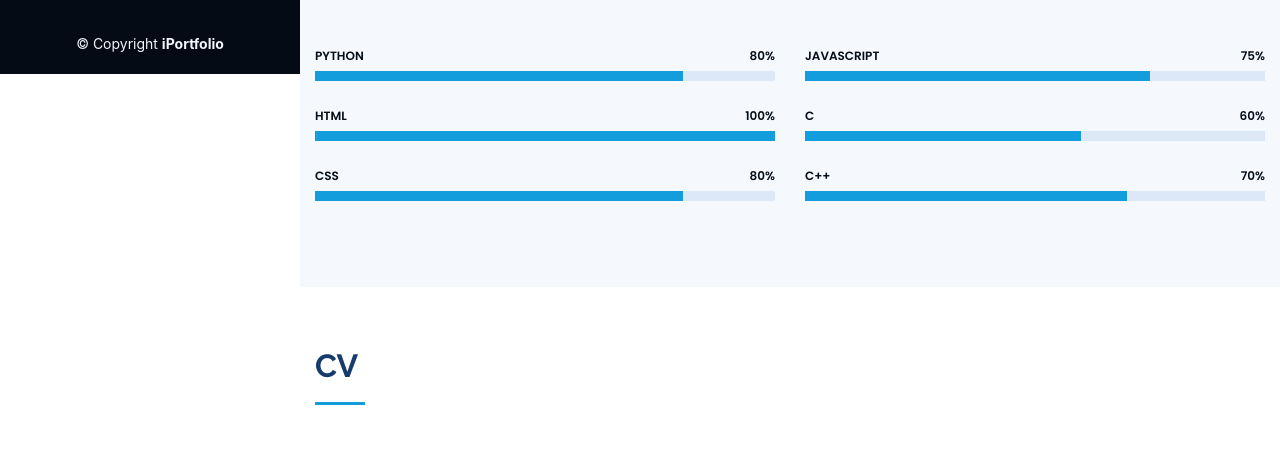
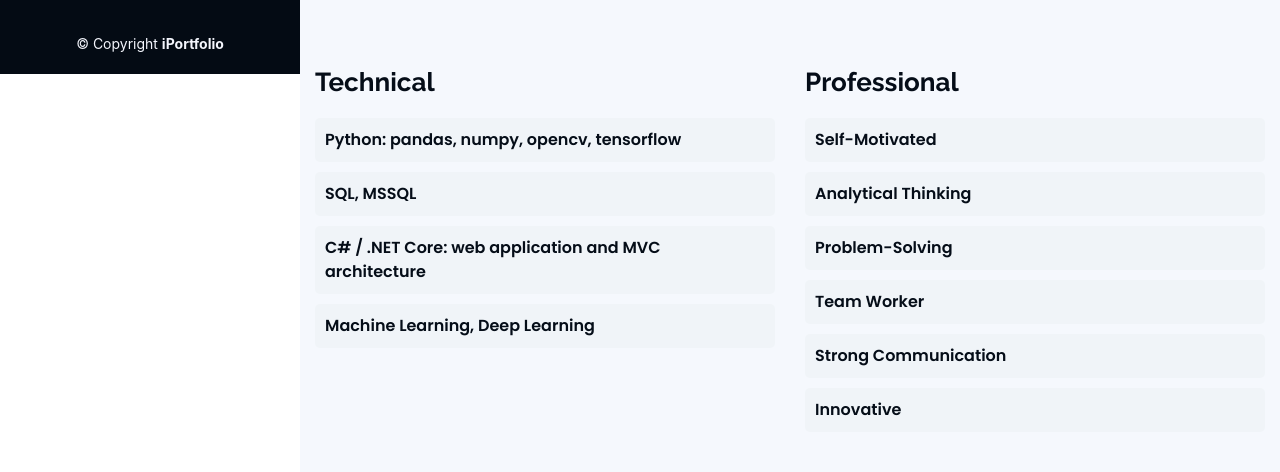
Before and after one commit to tutenstein/tutenstein.github.io, a plain HTML site: page index.html in a window 1280 px wide. Shown: the part 726-1198 px from the top of the page. Drawn offline with nearby package versions, Linux system fonts and the light colour scheme; a script that the page names is missing.

Commit message:
update skills

```diff
--- a/assets/css/style.css
+++ b/assets/css/style.css
@@ -453,7 +453,37 @@ section {
   transition: 0.9s;
   background-color: #149ddd;
 }
+.skills-list {
+  list-style-type: none;
+  padding: 0;
+  margin: 0;
+}
 
+.skills-list li {
+  font-size: 16px;
+  font-weight: 600;
+  margin-bottom: 10px;
+  color: #050d18;
+  font-family: "Poppins", sans-serif;
+  background-color: #f0f4f8; /* Light background color */
+  padding: 10px;
+  border-radius: 5px;
+  transition: background-color 0.3s, transform 0.3s;
+}
+
+.skills-list li:hover {
+  background-color: #dce8f8; /* Change background on hover */
+  transform: translateY(-5px); /* Slight lift on hover */
+  box-shadow: 0 4px 8px rgba(0, 0, 0, 0.1); /* Add shadow on hover */
+}
+
+.skills .skills-title{
+  font-size: 26px;
+  font-weight: 700;
+  margin-top: 20px;
+  margin-bottom: 20px;
+  color: #050d18;
+}
 /*--------------------------------------------------------------
 # Resume
 --------------------------------------------------------------*/
@@ -1169,6 +1199,20 @@ section {
 .favorite .row .col-lg-6{
   height: 600px;
 }*/
+.responsive-gif {
+  width: 100%;
+  height: auto;
+  max-width: 100%;
+  display: block;
+  margin: 0 auto;
+}
+.responsive-img {
+  width: 100%;
+  height: auto;
+  max-width: 100%;
+  display: block;
+  margin: 0 auto;
+}
 
 @media only screen and (max-width: 500) {
   .divider {
--- a/index.html
+++ b/index.html
@@ -115,68 +115,31 @@
     <!-- ======= Skills Section ======= -->
     <section id="skills" class="skills section-bg">
       <div class="container">
-
         <div class="section-title">
           <h2>Skills</h2>
         </div>
-
         <div class="row skills-content">
-
           <div class="col-lg-6" data-aos="fade-up">
-
-            <div class="progress">
-              <span class="skill">Python <i class="val">80%</i></span>
-              <div class="progress-bar-wrap">
-                <div class="progress-bar" role="progressbar" aria-valuenow="80" aria-valuemin="0" aria-valuemax="100"></div>
-              </div>
-            </div>
-
-            <div class="progress">
-              <span class="skill">HTML <i class="val">100%</i></span>
-              <div class="progress-bar-wrap">
-                <div class="progress-bar" role="progressbar" aria-valuenow="100" aria-valuemin="0" aria-valuemax="100"></div>
-              </div>
-            </div>
-
-            <div class="progress">
-              <span class="skill">CSS <i class="val">80%</i></span>
-              <div class="progress-bar-wrap">
-                <div class="progress-bar" role="progressbar" aria-valuenow="80" aria-valuemin="0" aria-valuemax="100"></div>
-              </div>
-            </div>
-
-
+            <h3 class="skills-title">Technical</h3>
+            <ul class="skills-list">
+              <li>Python: pandas, numpy, opencv, tensorflow</li>
+              <li>SQL, MSSQL</li>
+              <li>C# / .NET Core: web application and MVC architecture</li>
+              <li>Machine Learning, Deep Learning</li>
+            </ul>
           </div>
-
           <div class="col-lg-6" data-aos="fade-up" data-aos-delay="100">
-
-
-            <div class="progress">
-              <span class="skill">JavaScript <i class="val">75%</i></span>
-              <div class="progress-bar-wrap">
-                <div class="progress-bar" role="progressbar" aria-valuenow="75" aria-valuemin="0" aria-valuemax="100"></div>
-              </div>
-            </div>
-
-            <div class="progress">
-              <span class="skill">C  <i class="val">60%</i></span>
-              <div class="progress-bar-wrap">
-                <div class="progress-bar" role="progressbar" aria-valuenow="60" aria-valuemin="0" aria-valuemax="100"></div>
-              </div>
-            </div>
-
-            <div class="progress">
-              <span class="skill">C++ <i class="val">70%</i></span>
-              <div class="progress-bar-wrap">
-                <div class="progress-bar" role="progressbar" aria-valuenow="70" aria-valuemin="0" aria-valuemax="100"></div>
-              </div>
-            </div>
-
+            <h3 class="skills-title">Professional</h3>
+            <ul class="skills-list">
+              <li>Self-Motivated</li>
+              <li>Analytical Thinking</li>
+              <li>Problem-Solving</li>
+              <li>Team Worker</li>
+              <li>Strong Communication</li>
+              <li>Innovative</li>
+            </ul>
           </div>
-
         </div>
-
-
       </div>
     </section>
     <!-- End Skills Section -->
```
Also changed, not shown: computer-vision-based-disease-detection-for-abdominal-region/index.html (+13 -72 lines), product-line-object-tracking-with-mmtrack/index.html (+7 -0 lines).
